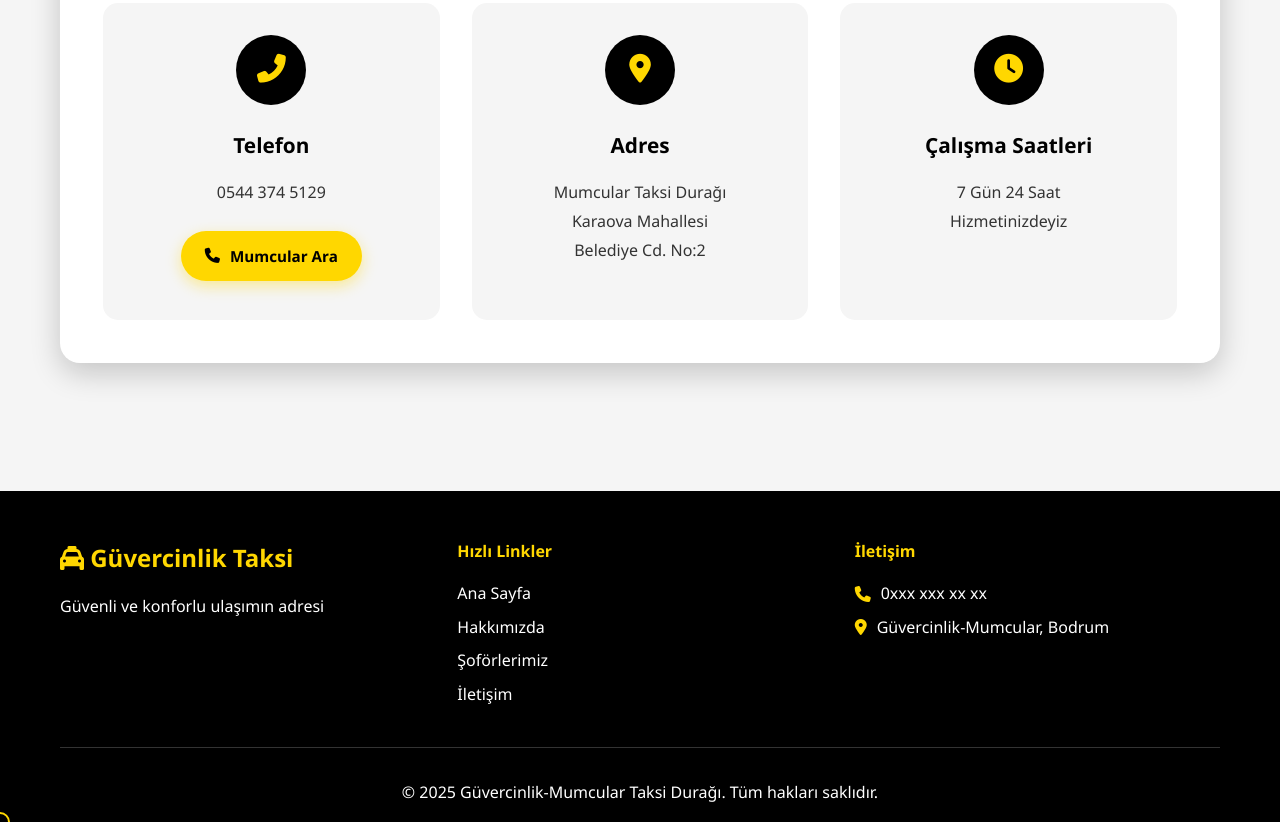
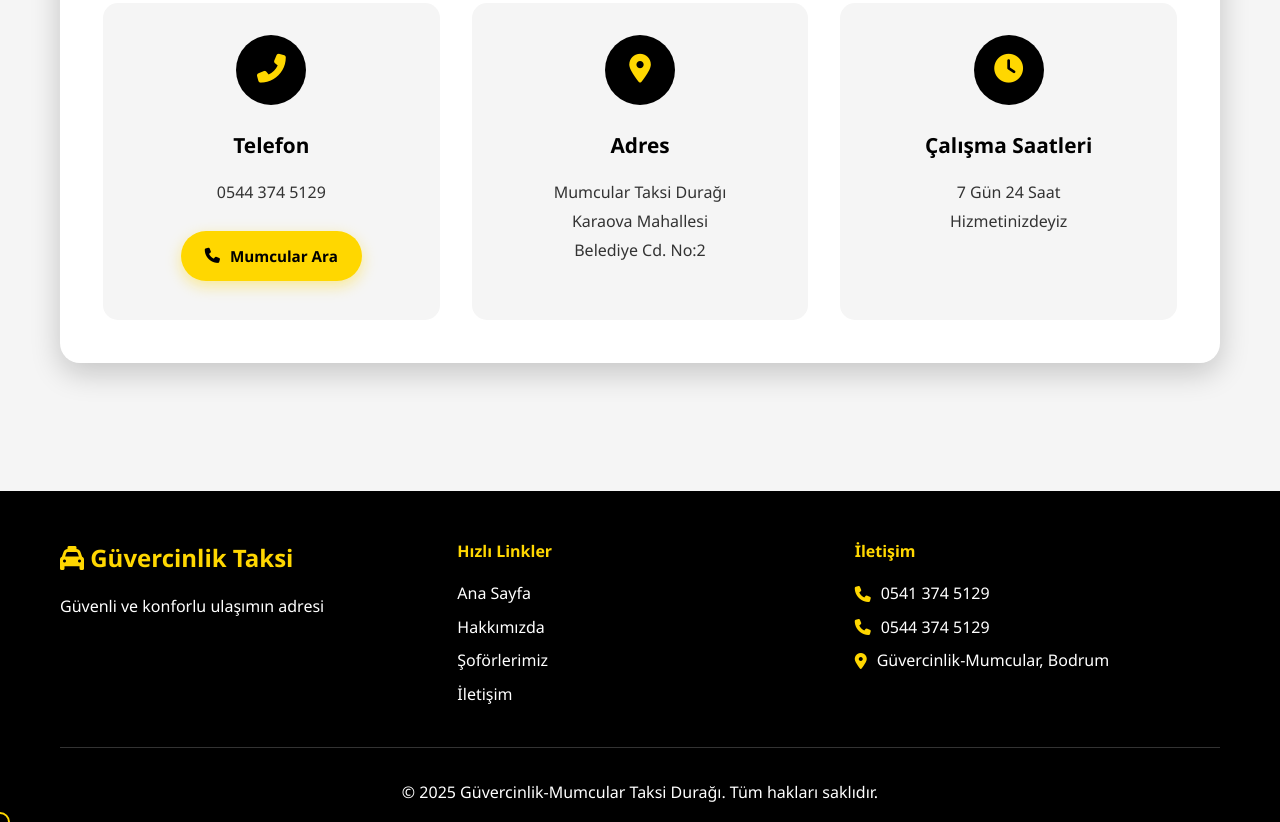
Before and after one commit to karsterr/guvercinlik-taksi, a plain HTML site: page index.html in a window 1280 px wide. Shown: the part 4030-4852 px from the top of the page. Drawn offline with Linux system fonts and the light colour scheme.

Commit message:
numaralar duzenlendi

```diff
--- a/index.html
+++ b/index.html
@@ -315,7 +315,8 @@
           </div>
           <div class="footer-section">
             <h4>İletişim</h4>
-            <p><i class="fas fa-phone"></i> 0xxx xxx xx xx</p>
+            <p><i class="fas fa-phone"></i> 0541 374 5129</p>
+            <p><i class="fas fa-phone"></i> 0544 374 5129</p>
             <p>
               <i class="fas fa-map-marker-alt"></i> Güvercinlik-Mumcular, Bodrum
             </p>
```
